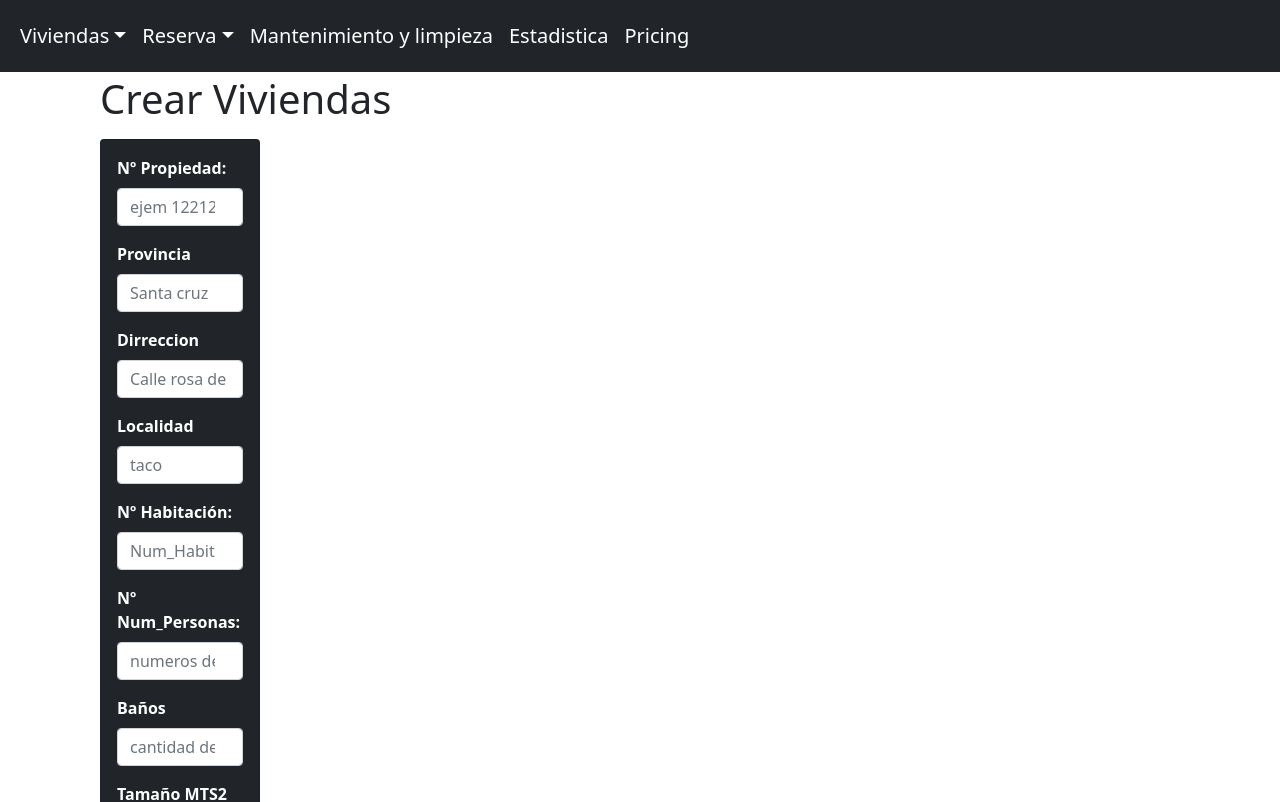
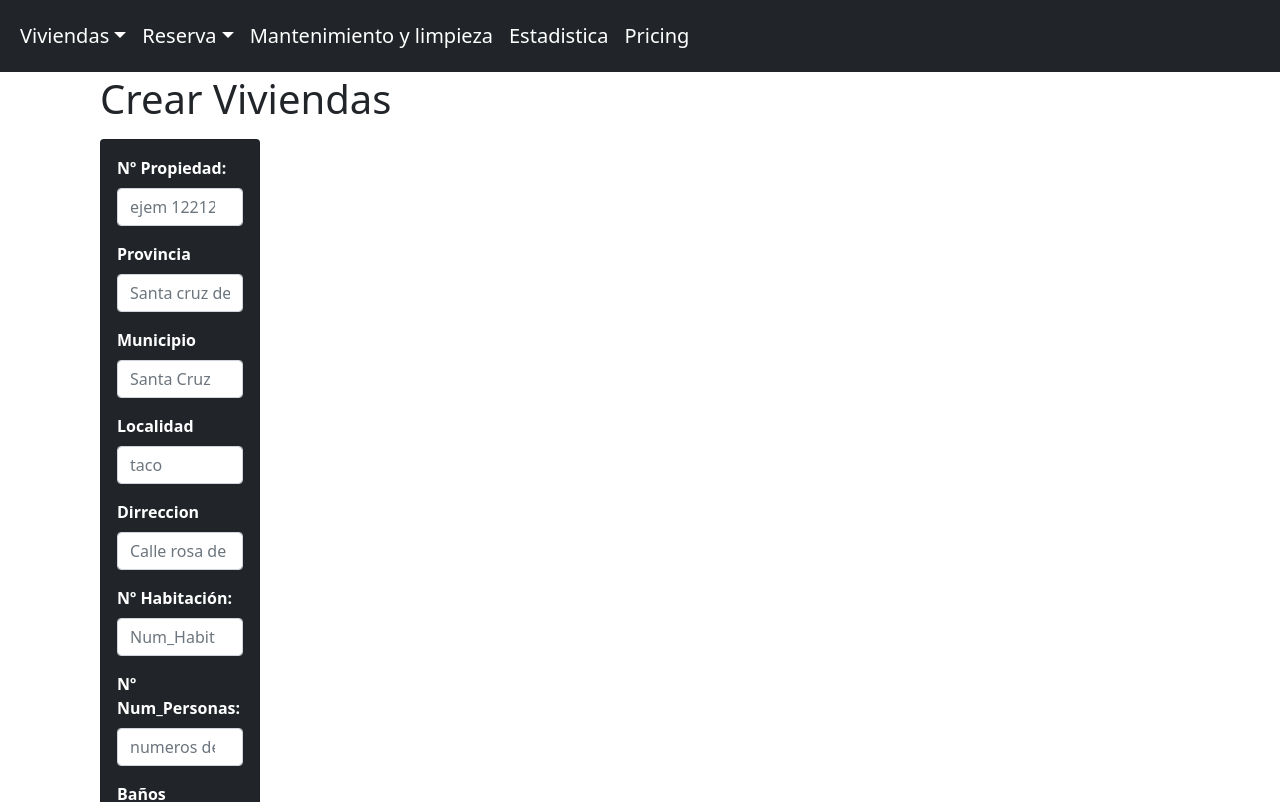
Before and after one commit to JuanOchandoArrevilla/gestionEmpresaERP, a React (Create React App) app: page /viviendas in a window 1280 px wide. Shown: the top 802 px of the page. Built offline with nearby package versions, Linux system fonts and the light colour scheme.

Commit message:
funciona

```diff
--- a/src/App.css
+++ b/src/App.css
@@ -33,6 +33,8 @@
 }
 
 .tamañoListVivienda {
+  position: absolute;
+  left:1%;
   width: 50%;
 }
 
--- a/src/Services/services.js
+++ b/src/Services/services.js
@@ -4,4 +4,6 @@ const showAllviviendas = () => {
     return axios.get("http://localhost:8000/api/v1/todasViviendas").then((res) => res.data);
 }
 
+
+
 module.exports ={showAllviviendas};
--- a/src/components/FormViviendas.jsx
+++ b/src/components/FormViviendas.jsx
@@ -13,9 +13,10 @@ const Viendas = () => {
             <Formik
               initialValues={{
                 Num_propiedad: "",
-                Provincia:"",
+                Provincia: "",
+                Municipio: "",
+                Localidad: "",
                 Dirrecion: "",
-                Localidad: "",
                 Num_Habitacion: "",
                 Num_Personas: "",
                 Baños: "",
@@ -33,6 +34,10 @@ const Viendas = () => {
                   errores.Provincia = "por favor ingrese un valor";
                 }
 
+                if (!valores.Municipio) {
+                  errores.Municipio = "por favor ingrese un valor";
+                }
+
                 if (!valores.Dirrecion) {
                   errores.Dirrecion = "por favor ingrese una Dirrecion";
                 }
@@ -46,7 +51,8 @@ const Viendas = () => {
                 }
 
                 if (!valores.Num_Personas) {
-                  errores.Num_Personas = "por favor ingrese numeros de Num_Personas";
+                  errores.Num_Personas =
+                    "por favor ingrese numeros de Num_Personas";
                 }
                 if (!valores.Baños) {
                   errores.Baños =
@@ -54,14 +60,14 @@ const Viendas = () => {
                 }
 
                 if (!valores.Tamaño_MTS) {
-                  errores.Tamaño_MTS = "por favor ingrese el Tamaño_MTS de la vivienda";
+                  errores.Tamaño_MTS =
+                    "por favor ingrese el Tamaño_MTS de la vivienda";
                 }
 
                 if (!valores.Precio_Noche) {
                   errores.Precio_Noche =
                     "por favor ingrese el Precio_Noche de la vivienda por noche";
                 }
-
 
                 return errores;
               }}
@@ -72,9 +78,8 @@ const Viendas = () => {
                 console.log("Formulario enviado");
 
                 setEnviarFormulario(true);
-                setTimeout(() =>  setEnviarFormulario(false), 3000);
+                setTimeout(() => setEnviarFormulario(false), 3000);
               }}
-
             >
               {({ errors }) => (
                 <Form className="">
@@ -101,15 +106,13 @@ const Viendas = () => {
                   </div>
 
                   <div className="mb-3">
-                    <label className="form-label colorLetras">
-                     Provincia
-                    </label>
+                    <label className="form-label colorLetras">Provincia</label>
                     <Field
                       type="text"
                       className="form-control"
                       id="Provincia"
                       name="Provincia"
-                      placeholder="Santa cruz"
+                      placeholder="Santa cruz de tenerife"
                     />
                     <ErrorMessage
                       name="Provincia"
@@ -117,6 +120,44 @@ const Viendas = () => {
                         <div className="colorLetrasErroes">
                           {" "}
                           {errors.Provincia}{" "}
+                        </div>
+                      )}
+                    />
+                  </div>
+
+                  <div className="mb-3">
+                    <label className="form-label colorLetras">Municipio</label>
+                    <Field
+                      type="text"
+                      className="form-control"
+                      id="Municipio"
+                      name="Municipio"
+                      placeholder="Santa Cruz"
+                    />
+                    <ErrorMessage
+                      name="Municipio"
+                      component={() => (
+                        <div className="colorLetrasErroes">
+                          {errors.Municipio}
+                        </div>
+                      )}
+                    />
+                  </div>
+
+                  <div className="mb-3">
+                    <label className="form-label colorLetras">Localidad</label>
+                    <Field
+                      type="text"
+                      className="form-control"
+                      id="Localidad"
+                      name="Localidad"
+                      placeholder="taco"
+                    />
+                    <ErrorMessage
+                      name="Localidad"
+                      component={() => (
+                        <div className="colorLetrasErroes">
+                          {errors.Localidad}
                         </div>
                       )}
                     />
@@ -137,25 +178,6 @@ const Viendas = () => {
                         <div className="colorLetrasErroes">
                           {" "}
                           {errors.Dirrecion}{" "}
-                        </div>
-                      )}
-                    />
-                  </div>
-
-                  <div className="mb-3">
-                    <label className="form-label colorLetras">Localidad</label>
-                    <Field
-                      type="text"
-                      className="form-control"
-                      id="Localidad"
-                      name="Localidad"
-                      placeholder="taco"
-                    />
-                    <ErrorMessage
-                      name="Localidad"
-                      component={() => (
-                        <div className="colorLetrasErroes">
-                          {errors.Localidad}
                         </div>
                       )}
                     />
@@ -234,7 +256,9 @@ const Viendas = () => {
                     <ErrorMessage
                       name="Tamaño_MTS"
                       component={() => (
-                        <div className="colorLetrasErroes">{errors.Tamaño_MTS}</div>
+                        <div className="colorLetrasErroes">
+                          {errors.Tamaño_MTS}
+                        </div>
                       )}
                     />
                   </div>
@@ -254,11 +278,12 @@ const Viendas = () => {
                     <ErrorMessage
                       name="Precio_Noche"
                       component={() => (
-                        <div className="colorLetrasErroes">{errors.Precio_Noche}</div>
+                        <div className="colorLetrasErroes">
+                          {errors.Precio_Noche}
+                        </div>
                       )}
                     />
                   </div>
-
 
                   <button className="btn btn-primary" type="submit">
                     Guardar Vivienda
--- a/src/components/ListaViviendas.jsx
+++ b/src/components/ListaViviendas.jsx
@@ -25,8 +25,9 @@ const ListaViviendas = () => {
               <tr>
                 <th scope="col">Numero De Propiedad</th>
                 <th scope="col">Provincia</th>
+                <th scope="col">Municipio</th>
+                <th scope="col">Localidad</th>
                 <th scope="col">Dirrecion</th>
-                <th scope="col">Localidad</th>
                 <th scope="col">Nº Habitaciones</th>
                 <th scope="col">Nº Personas</th>
                 <th scope="col">Baños</th>
@@ -41,8 +42,9 @@ const ListaViviendas = () => {
                   <tr key={item.Num_propiedad}>
                     <th scope="row">{item.Num_propiedad}</th>
                     <td>{item.Provincia}</td>
+                    <td>{item.Municipio}</td>
+                    <td>{item.Localidad}</td>
                     <td>{item.Dirrecion}</td>
-                    <td>{item.Localidad}</td>
                     <td>{item.Num_Habitacion}</td>
                     <td>{item.Num_Personas}</td>
                     <td>{item.Baños}</td>
```
